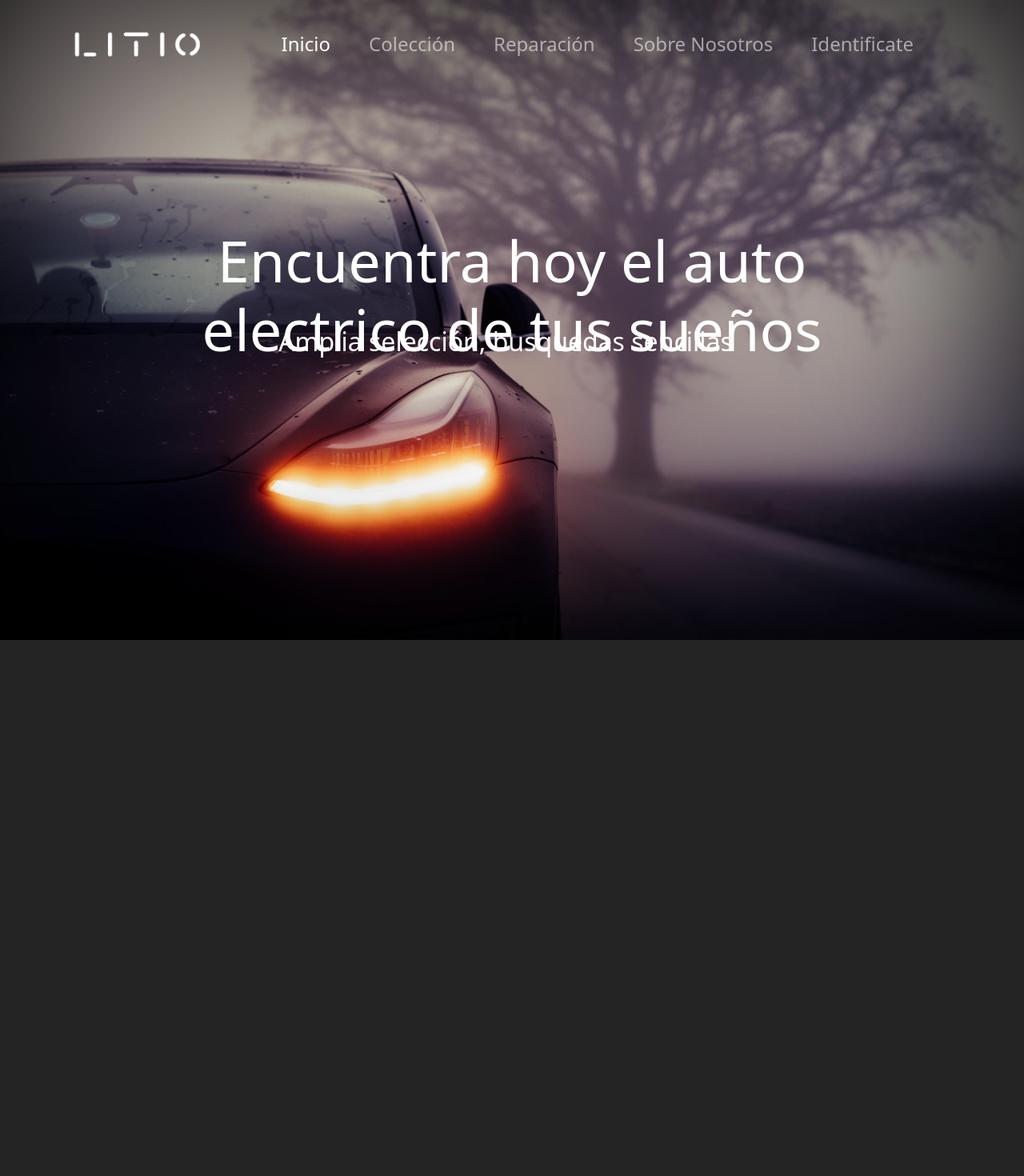
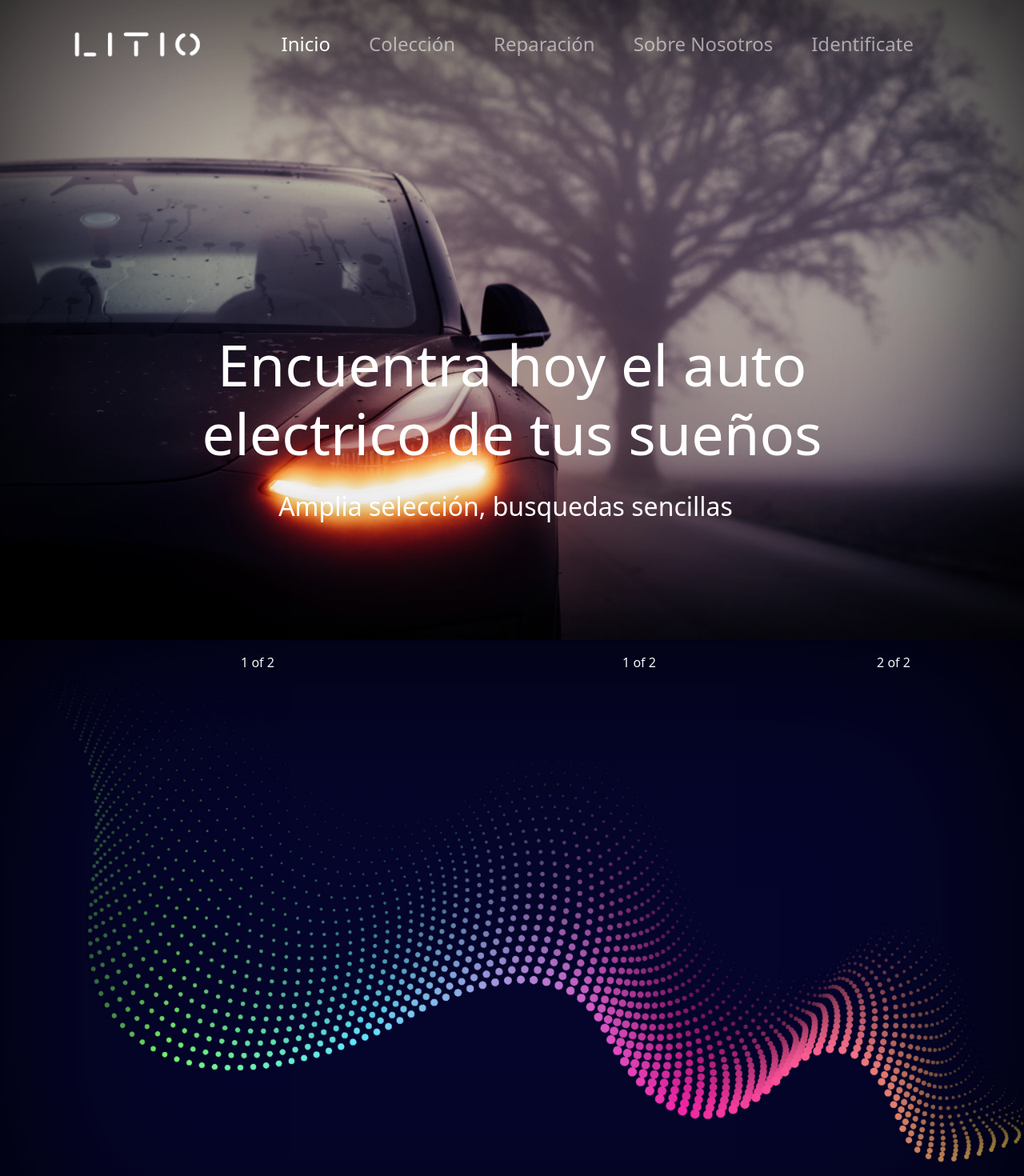
Before and after one commit to Project-Litio/Code, a React (Vite) app in the folder Client/: page / in a window 1280 px wide. Shown: the top 1470 px of the page at 80% size. Before the commit the page ends 800 px from the top, so only its background shows below. Built offline with nearby package versions, Linux system fonts and the light colour scheme.

Commit message:
nav fixed

```diff
--- a/Client/src/App.jsx
+++ b/Client/src/App.jsx
@@ -2,14 +2,17 @@ import { useState } from 'react'
 import './App.css'
 import Navbar from './components/Navbar'
 import Hero from './components/hero'
+import Services from './components/services'
 
 function App() {
   const [count, setCount] = useState(0)
 
   return (
     <div>
-      <Navbar/>
+
       <Hero/>
+
+      <Services/>
     </div>
   )
 }
--- a/Client/src/components/Navbar.jsx
+++ b/Client/src/components/Navbar.jsx
@@ -4,7 +4,7 @@ import img from '../assets/logo.png'
 
 const Navbar = () => {
   return (
-<nav className="navbar navbar-expand-lg bg-transparent fixed-top" data-bs-theme="dark">
+<nav className="navbar navbar-expand-lg bg-transparent" data-bs-theme="dark">
   <div className="container pt-3">
     <a className="navbar-brand " href="#"><img src={img} alt="Litio" width={180} />  </a>
     <button className="navbar-toggler" type="button" data-bs-toggle="collapse" data-bs-target="#navbarNav" aria-controls="navbarNav" aria-expanded="false" aria-label="Toggle navigation">
--- a/Client/src/components/hero.jsx
+++ b/Client/src/components/hero.jsx
@@ -1,11 +1,12 @@
 import React from 'react'
 import './style.css'
-import img from '../assets/t_Model_3.jpg'
+import Navbar from './Navbar'
 
 
 const Hero = () => {
   return (
-    <div className="hero" >
+    <div className="hero back1" >
+      <Navbar/>
       <div className="container">
       <h1>Encuentra hoy el auto <br /> electrico  de tus sueños</h1>
       <h2>Amplia selección, busquedas sencillas</h2>
--- /dev/null
+++ b/Client/src/components/services.jsx
@@ -0,0 +1,30 @@
+import React from 'react'
+import './style.css'
+
+const Services = () => {
+  return (
+    <div className='hero back2 align-items-center' >
+      <div className=" flex-column  text-center p-3 exp">
+        <div className="row ">
+          <div className="col">
+            1 of 2
+          </div>
+          <div className="col">
+            <div className='row'>
+              <div className="col">
+                1 of 2
+              </div>
+              <div className="col">
+                2 of 2
+              </div>
+            </div>
+
+          </div>
+        </div>
+
+      </div>
+    </div>
+  )
+}
+
+export default Services
--- a/Client/src/components/style.css
+++ b/Client/src/components/style.css
@@ -1,10 +1,18 @@
 .hero{
-  background-image: url(../assets/t_Model_3.jpg);
+
   height: auto;
   background-size: cover;
   position: relative;
   min-height: 100vh;
   box-shadow: inset 0px 0px 600px rgba(0,0,0,0.9);
+}
+
+.back1{
+  background-image: url(../assets/t_Model_3.jpg);
+}
+
+.back2{
+  background-image: url(../assets/background1.jpg);
 }
 
 .hero h1 {
@@ -26,16 +34,23 @@
   color: white;
 }
 
+.col{
+  color: aliceblue;
+}
+.exp{
+  height: 70vh;
+}
 
 @media (max-width:1400px){
   .hero h1{
   font-size: 4.5em;
   margin-left: 0%;
-  padding-top: 3em;
+  padding-top: 4em;
   padding-right: 0rem;
   justify-content: center;
   text-align: center;
-  }
+  margin-bottom: 0%;
+}
 
   .hero h2{
     align-items: center;
```
Also changed, not shown: Client/src/pages/about.jsx (+14 -0 lines), Client/src/assets/background1.jpg (added).
